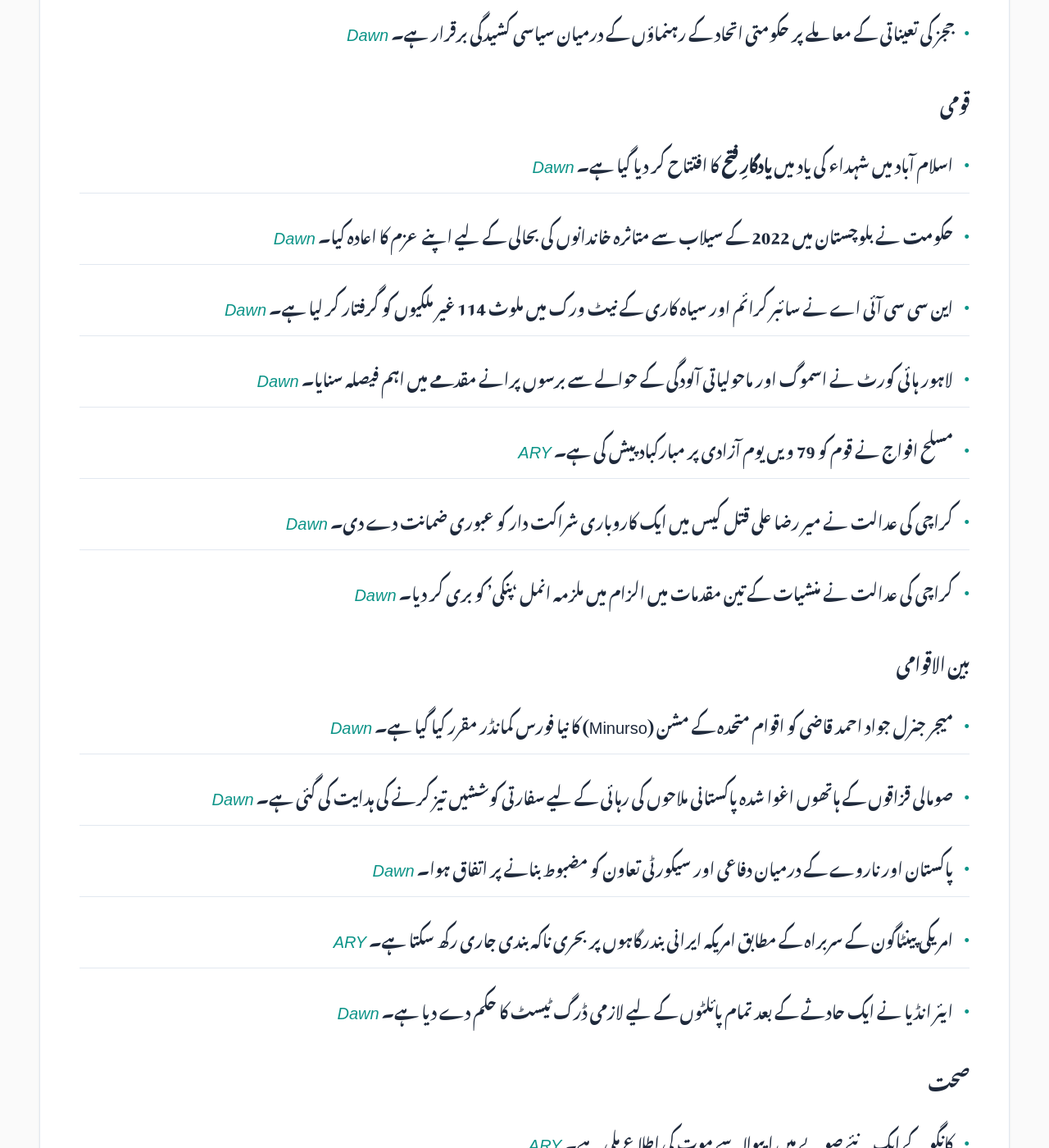
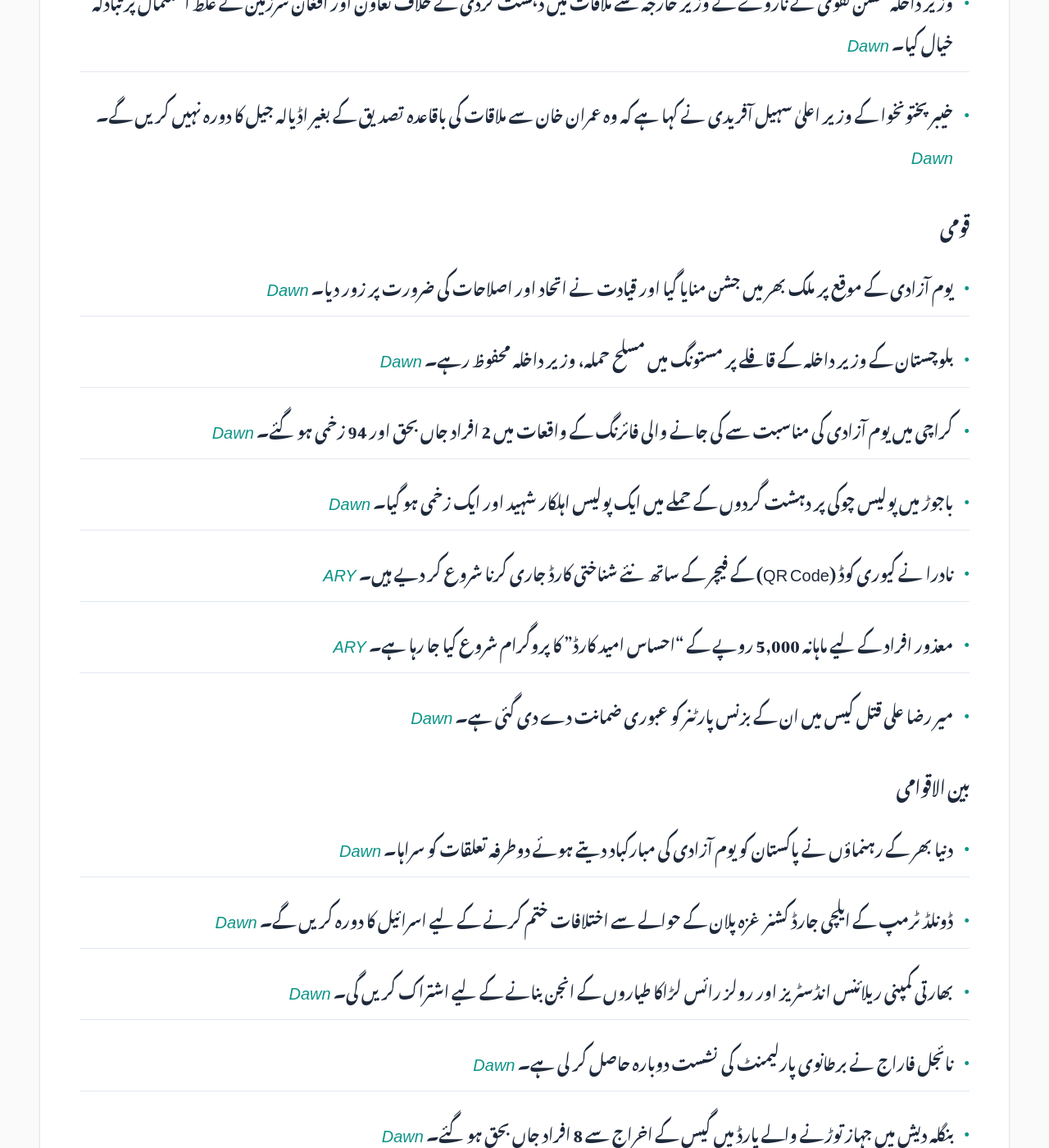
Before and after one commit to zsubzwary/news, a Jekyll site: the page built from ur/index.md, in a window 1280 px wide and 1400 px high, scrolled down 1360 px. Shown: the whole window at 82% size. Built offline with Jekyll 4.4.1, drawn with Linux system fonts in a browser that asks for light colours; some web fonts are replaced; comment, search, counter and statistics services are not loaded; some of the changed text lies outside the part shown.

Commit message:
DateTime; 2026-08-14T16:08:32.375Z

```diff
--- a/ur/index.md
+++ b/ur/index.md
@@ -7,43 +7,46 @@ rtl: true
 
 پاکستان کی تازہ خبروں کا خلاصہ
 
- &lrm; 14-Aug-2026 09:08PKT
+ &lrm; 14-Aug-2026 21:08PKT
 
-پڑھنے کا وقت : 3 منٹ
+پڑھنے کا وقت : 4 منٹ
 
 ### معیشت
-- پیٹرولیم لیوی کی جمع بھی ریکارڈ 1.57 ٹریلین روپے تک پہنچ گئی۔ *[Dawn](https://www.dawn.com/news/2022699/petroleum-levy-collection-hits-record-rs157tr)*
-- حکومت کی جانب سے پٹرول کی قیمت میں 0.45 روپے اور ہائی سپیڈ ڈیزل میں 1.16 روپے کا اضافہ کیا گیا۔ *[Dawn](https://www.dawn.com/news/2022604/govt-raises-petrol-price-by-rs045-high-speed-diesel-by-rs116)*
-- سندھ میں مال بردار گاڑیوں کی ہڑتال کے حوالے سے وزیر اعلیٰ کا کہنا ہے کہ تنازع تقریباً حل ہو چکا ہے۔ *[Dawn](https://www.dawn.com/news/2022659/transporters-issues-almost-resolved-sindh-cm)*
+- حکومت کی جانب سے پیٹرولیم ڈیلرز کے مارجن میں ترمیم کی منظوری کے بعد انہوں نے ہڑتال ختم کرنے کا فیصلہ کر لیا ہے۔ *[Dawn](https://www.dawn.com/news/2022816/petroleum-dealers-call-off-planned-strike-as-govt-approves-margin-revision)*
+- پیٹرولیم لیوی کی وصولی میں ریکارڈ اضافہ ہوا ہے جو کہ 1.57 ٹریلین روپے تک پہنچ گئی ہے۔ *[Dawn](https://www.dawn.com/news/2022699/petroleum-levy-collection-hits-record-rs157tr)*
+- حکومت نے پیٹرول کی قیمت میں 0.45 روپے اور ہائی اسپیڈ ڈیزل کی قیمت میں 1.16 روپے کا اضافہ کر دیا ہے۔ *[Dawn](https://www.dawn.com/news/2022604/govt-raises-petrol-price-by-rs045-high-speed-diesel-by-rs116)*
 
 ### سائنس اور ٹیکنالوجی
-- سپارکو نے پاکستان کے پہلے قمری روور کا نام **'جناح-1'** رکھنے کا اعلان کر دیا ہے۔ *[Dawn](https://www.dawn.com/news/2022575/pakistans-first-lunar-rover-named-jinnah-1-suparco)*
-- چین کے مقامی تیار کردہ جیٹ لائنر **C919** نے اپنی دوسری بین الاقوامی تجارتی پرواز کامیابی سے مکمل کر لی۔ *[Dawn](https://www.dawn.com/news/2022589/chinas-homegrown-narrow-body-jetliner-completes-second-ever-international-commercial-flight)*
+- چینی اے آئی اسٹارٹ اپ Z.ai کا نیا ماڈل GLM-5.3 سائبر دفاعی ٹیسٹوں میں اینتھروپک کے ماڈل کو سخت مقابلہ دے رہا ہے۔ *[Dawn](https://www.dawn.com/news/2022805/chinas-zai-says-new-model-nears-anthropics-mythos-5-in-cyber-defence-tests)*
 
 ### سیاست
-- یوم آزادی کے موقع پر ملک کی قیادت نے اتحاد اور اصلاحات کی ضرورت پر زور دیا۔ *[Dawn](https://www.dawn.com/news/2022742/pakistans-leadership-stresses-need-for-unity-reforms-as-nation-celebrates-independence-day)*
-- کے پی کے وزیر اعلیٰ نے کہا کہ عمران خان سے ملاقات کی تصدیق کے بغیر وہ اڈیالہ جیل کا دوبارہ دورہ نہیں کریں گے۔ *[Dawn](https://www.dawn.com/news/2022692/no-adiala-visit-without-confirmation-of-meeting-says-kp-cm-afridi)*
-- ججز کی تعیناتی کے معاملے پر حکومتی اتحاد کے رہنماؤں کے درمیان سیاسی کشیدگی برقرار ہے۔ *[Dawn](https://www.dawn.com/news/2022690/coalition-buys-time-on-judges-but-harder-questions-persist)*
+- وزیر اعظم شہباز شریف نے صدر زرداری کو پاکستان، سعودی عرب اور ترکی کے درمیان ہونے والے دفاعی معاہدے کے بارے میں بریفنگ دی۔ *[Dawn](https://www.dawn.com/news/2022808/pm-shehbaz-briefs-president-zardari-on-pak-saudi-turkiye-defence-pact)*
+- صدر زرداری نے 17 اگست کو قومی اسمبلی اور سینیٹ کے اجلاس بلانے کی منظوری دے دی ہے۔ *[Dawn](https://www.dawn.com/news/2022758/president-zardari-approves-summoning-of-na-senate-sessions-on-august-17)*
+- وزیر داخلہ محسن نقوی نے ناروے کے وزیر خارجہ سے ملاقات میں دہشت گردی کے خلاف تعاون اور افغان سرزمین کے غلط استعمال پر تبادلہ خیال کیا۔ *[Dawn](https://www.dawn.com/news/2022764/afghan-soil-being-used-against-pakistan-naqvi-tells-norway-fm-as-two-discuss-counterterrorism-cooperation)*
+- خیبر پختونخوا کے وزیر اعلیٰ سہیل آفریدی نے کہا ہے کہ وہ عمران خان سے ملاقات کی باقاعدہ تصدیق کے بغیر اڈیالہ جیل کا دورہ نہیں کریں گے۔ *[Dawn](https://www.dawn.com/news/2022692/no-adiala-visit-without-confirmation-of-meeting-says-kp-cm-afridi)*
 
 ### قومی
-- اسلام آباد میں شہداء کی یاد میں **یادگارِ فتح** کا افتتاح کر دیا گیا ہے۔ *[Dawn](https://www.dawn.com/news/2022603/yadgar-i-fatah-monument-inaugurated-in-islamabad-on-eve-of-independence-day)*
-- حکومت نے بلوچستان میں 2022 کے سیلاب سے متاثرہ خاندانوں کی بحالی کے لیے اپنے عزم کا اعادہ کیا۔ *[Dawn](https://www.dawn.com/news/2022680/govt-remains-committed-to-balochistans-flood-hit-people)*
-- این سی سی آئی اے نے سائبر کرائم اور سیاہ کاری کے نیٹ ورک میں ملوث 114 غیر ملکیوں کو گرفتار کر لیا ہے۔ *[Dawn](https://www.dawn.com/news/2022592/nccia-arrests-114-foreigners-over-alleged-cyber-romance-sextortion-network)*
-- لاہور ہائی کورٹ نے اسموگ اور ماحولیاتی آلودگی کے حوالے سے برسوں پرانے مقدمے میں اہم فیصلہ سنایا۔ *[Dawn](https://www.dawn.com/news/2022599/lhc-issues-judgement-in-8-year-long-public-litigation-reaffirms-environmental-directions)*
-- مسلح افواج نے قوم کو 79 ویں یوم آزادی پر مبارکباد پیش کی ہے۔ *[ARY](https://arynews.tv/pakistan-armed-forces-congratulate-nation-on-79th-independence-day)*
-- کراچی کی عدالت نے میر رضا علی قتل کیس میں ایک کاروباری شراکت دار کو عبوری ضمانت دے دی۔ *[Dawn](https://www.dawn.com/news/2022648/business-partner-granted-interim-bail-in-mir-raza-ali-murder-case)*
-- کراچی کی عدالت نے منشیات کے تین مقدمات میں الزام میں ملزمہ انمل 'پنکی' کو بری کر دیا۔ *[Dawn](https://www.dawn.com/news/2022587/karachi-court-acquits-drug-baroness-anmol-pinky-in-3-cases)*
+- یوم آزادی کے موقع پر ملک بھر میں جشن منایا گیا اور قیادت نے اتحاد اور اصلاحات کی ضرورت پر زور دیا۔ *[Dawn](https://www.dawn.com/news/2022742/pakistans-leadership-stresses-need-for-unity-reforms-as-nation-celebrates-independence-day)*
+- بلوچستان کے وزیر داخلہ کے قافلے پر مستونگ میں مسلح حملہ، وزیر داخلہ محفوظ رہے۔ *[Dawn](https://www.dawn.com/news/2022775/balochistan-home-minister-unhurt-as-convoy-comes-under-attack-in-mastung)*
+- کراچی میں یوم آزادی کی مناسبت سے کی جانے والی فائرنگ کے واقعات میں 2 افراد جاں بحق اور 94 زخمی ہو گئے۔ *[Dawn](https://www.dawn.com/news/2022755/2-dead-94-injured-in-celebratory-aerial-firing-incidents-in-karachi-on-independence-day-eve)*
+- باجوڑ میں پولیس چوکی پر دہشت گردوں کے حملے میں ایک پولیس اہلکار شہید اور ایک زخمی ہو گیا۔ *[Dawn](https://www.dawn.com/news/2022779/cop-martyred-another-injured-in-terrorist-attack-on-police-post-in-bajaur)*
+- نادرا نے کیوری کوڈ (QR Code) کے فیچر کے ساتھ نئے شناختی کارڈ جاری کرنا شروع کر دیے ہیں۔ *[ARY](https://arynews.tv/nadra-issues-new-cnic-featurin-qr-code)*
+- معذور افراد کے لیے ماہانہ 5,000 روپے کے "احساس امید کارڈ" کا پروگرام شروع کیا جا رہا ہے۔ *[ARY](https://arynews.tv/rs-5000-every-month-ehsaas-umeed-card-for-persons-with-disabilities)*
+- میر رضا علی قتل کیس میں ان کے بزنس پارٹنر کو عبوری ضمانت دے دی گئی ہے۔ *[Dawn](https://www.dawn.com/news/2022648/business-partner-granted-interim-bail-in-mir-raza-ali-murder-case)*
 
 ### بین الاقوامی
-- میجر جنرل جواد احمد قاضی کو اقوام متحدہ کے مشن (Minurso) کا نیا فورس کمانڈر مقرر کیا گیا ہے۔ *[Dawn](https://www.dawn.com/news/2022601/pakistan-army-major-general-appointed-new-force-commander-of-un-mission-in-western-sahara)*
-- صومالی قزاقوں کے ہاتھوں اغوا شدہ پاکستانی ملاحوں کی رہائی کے لیے سفارتی کوششیں تیز کرنے کی ہدایت کی گئی ہے۔ *[Dawn](https://www.dawn.com/news/2022577/dar-orders-intensified-diplomatic-engagement-for-release-of-pakistani-sailors-held-hostage-by-somali-pirates)*
-- پاکستان اور ناروے کے درمیان دفاعی اور سیکورٹی تعاون کو مضبوط بنانے پر اتفاق ہوا۔ *[Dawn](https://www.dawn.com/news/2022536/pakistan-norway-reaffirm-resolve-to-strengthen-bilateral-ties-expand-engagement-in-defence-and-security)*
-- امریکی پینٹاگون کے سربراہ کے مطابق امریکہ ایرانی بندرگاہوں پر بحری ناکہ بندی جاری رکھ سکتا ہے۔ *[ARY](https://arynews.tv/us-can-keep-naval-blockade-on-iranian-ports-indefinitely-pentagon-chief-says)*
-- ایئر انڈیا نے ایک حادثے کے بعد تمام پائلٹوں کے لیے لازمی ڈرگ ٹیسٹ کا حکم دے دیا ہے۔ *[Dawn](https://www.dawn.com/news/2022582/air-india-mandates-drug-tests-for-all-pilots-after-mid-air-plunge)*
+- دنیا بھر کے رہنماؤں نے پاکستان کو یوم آزادی کی مبارکباد دیتے ہوئے دوطرفہ تعلقات کو سراہا۔ *[Dawn](https://www.dawn.com/news/2022800/world-leaders-extend-greetings-to-pakistan-on-independence-day-hail-bilateral-ties)*
+- ڈونلڈ ٹرمپ کے ایلچی جارڈ کشنر غزہ پلان کے حوالے سے اختلافات ختم کرنے کے لیے اسرائیل کا دورہ کریں گے۔ *[Dawn](https://www.dawn.com/news/2022801/trumps-envoy-jared-kushner-to-visit-israel-to-bridge-gaps-on-gaza-plan)*
+- بھارتی کمپنی ریلائنس انڈسٹریز اور رولز رائس لڑاکا طیاروں کے انجن بنانے کے لیے اشتراک کریں گی۔ *[Dawn](https://www.dawn.com/news/2022814/indian-firm-to-make-fighter-jet-engines-with-rolls-royce)*
+- نائجل فاراج نے برطانوی پارلیمنٹ کی نشست دوبارہ حاصل کر لی ہے۔ *[Dawn](https://www.dawn.com/news/2022761/nigel-farage-regains-uk-parliamentary-seat-fights-off-count-binface-challenge)*
+- بنگلہ دیش میں جہاز توڑنے والے یارڈ میں گیس کے اخراج سے 8 افراد جاں بحق ہو گئے۔ *[Dawn](https://www.dawn.com/news/2022803/gas-leak-at-bangladesh-shipbreaking-yard-kills-8-police)*
 
-### صحت
-- کانگو کے ایک نئے صوبے میں ایبولا سے موت کی اطلاع ملی ہے۔ *[ARY](https://arynews.tv/congo-reports-ebola-death-in-new-province-official-says)*
+### کھیل
+- محمد نواز کو نیشنل چیمپئنز کپ سے باہر کر دیا گیا ہے۔ *[ARY](https://arynews.tv/mohammad-nawaz-ruled-out-of-national-champions-cup)*
+- شبمن گل بھارت کی قیادت کریں گے جو 600 ویں ٹیسٹ میچ کھیلا جائے گا۔ *[ARY](https://arynews.tv/gill-says-huge-honour-to-lead-india-in-600th-test)*
+- سابق فٹ بال کھلاڑی جمی رمر کا 78 برس کی عمر میں انتقال ہو گیا۔ *[ARY](https://arynews.tv/former-villa-title-winning-keeper-jimmy-rimmer-dead-at-78)*
 
 ### دیگر
-- چاند نظر نہ آنے کی وجہ سے عید میلاد النبی 26 اگست کو منائی جائے گی۔ *[Dawn](https://www.dawn.com/news/2022602/rabiul-awwal-moon-not-sighted-eid-miladun-nabi-to-fall-on-aug-26)*
-- بی آئی ایس ای نے سالانہ امتحانات کا شیڈول جاری کر دیا ہے۔ *[ARY](https://arynews.tv/bise-announces-ssc-annual-ii-examination-schedule)*
+- میگن مارکل اور برطانوی شاہی خاندان کے درمیان اختلافات کی خبریں گردش کر رہی ہیں۔ *[ARY](https://arynews.tv/meghan-markle-pushes-back-against-prince-william-and-kate-middleton-amid-royal-rift-reports)*
+- مشہور گلوکارہ سیلینا گومز قانونی مشکلات کا شکار ہو گئی ہیں۔ *[ARY](https://arynews.tv/selena-gomez-in-deep-legal-trouble)*
+- کیٹی پرائس نے اپنے لائیو پوڈ کاسٹ ٹور کا اعلان کر دیا ہے۔ *[ARY](https://arynews.tv/katie-price-announces-live-podcast-tour)*
```
